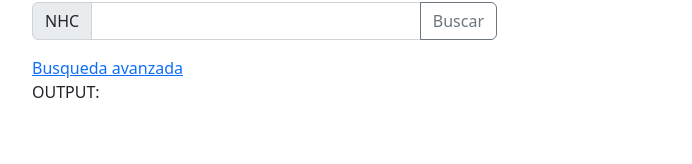
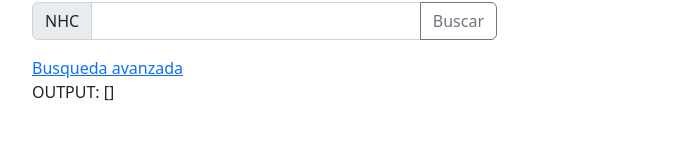
Before and after one commit to JoelCalvoB/buscador_angular, an Angular app: page /seeker in a window 1280 px wide. Shown: the part 136-300 px from the top of the page, without its empty margins (50-742 px from the left). Built offline with nearby package versions, Linux system fonts and the light colour scheme.

Commit message:
copuesto

```diff
--- a/src/app/screens/seeker/seeker/seeker.component.ts
+++ b/src/app/screens/seeker/seeker/seeker.component.ts
@@ -14,7 +14,7 @@ export class SeekerComponent implements OnInit {
   public Myform!:FormGroup;
   public url:string = environment.url
   public vermas:boolean = false;
-  public arrayJsonBusqueda:any;
+  public arrayJsonBusqueda:any = [];
   public arrayGlobal:any;
 
   constructor(private fb: FormBuilder , private prd: GenericService) { }
@@ -49,13 +49,10 @@ export class SeekerComponent implements OnInit {
       if(resp.status==200){
         let patient = [];
         patient= resp.body.patients
-        if(!patient)
-
-
-
+        if(!Boolean(patient)) return;
 
         this.arrayJsonBusqueda = [];
-        patient.forEach((e:any) => {
+        for(let e of patient){
           let urlGetFoilio=`${this.url}/PATIENT/${e.patient_id}/REGISTRY?format=json&token=it4s`
           this.prd.getObject(urlGetFoilio).subscribe((resp2:any)=>{
           let obj =  {
@@ -68,7 +65,7 @@ export class SeekerComponent implements OnInit {
              this.arrayJsonBusqueda.push(resp2.body);
              console.log("BUSQUEDA",this.arrayJsonBusqueda);
           })
-        });
+        }
 
       }
     }
```
Lines whose indentation alone changed are shown as unchanged.
